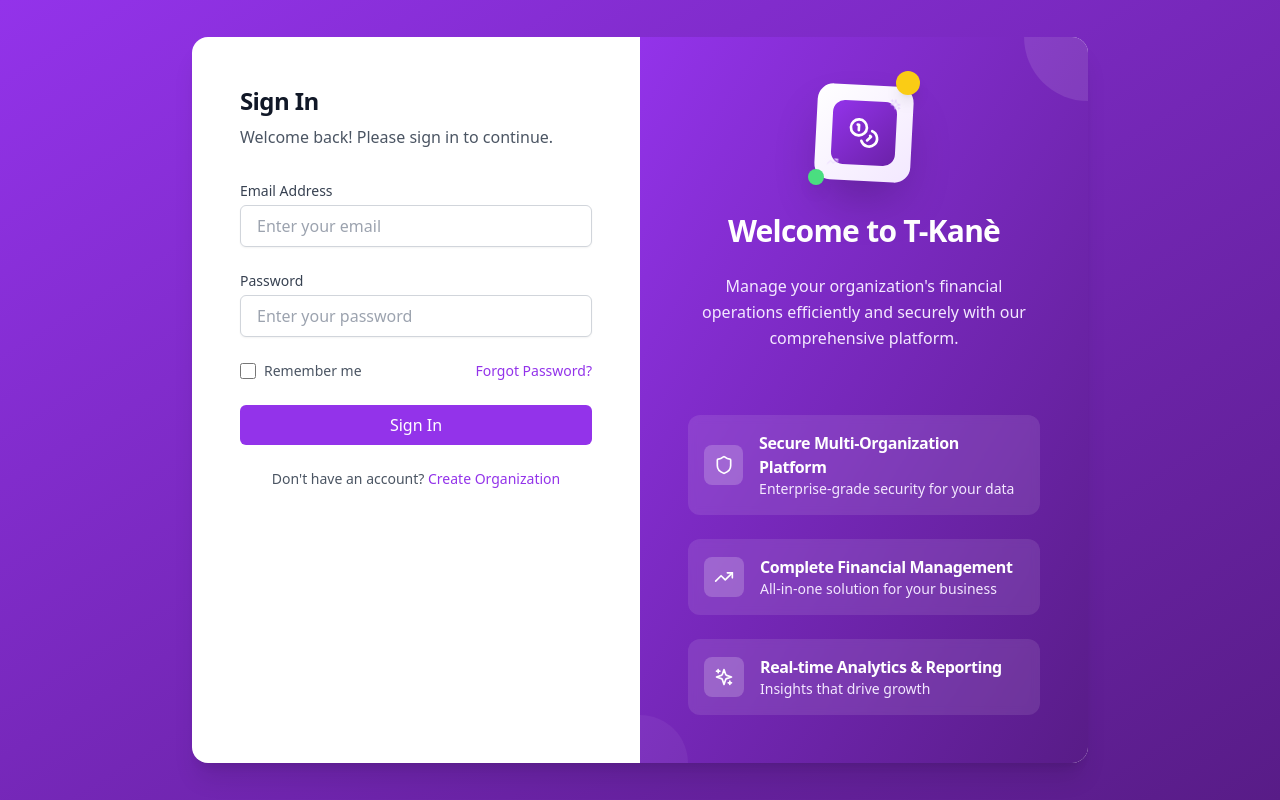
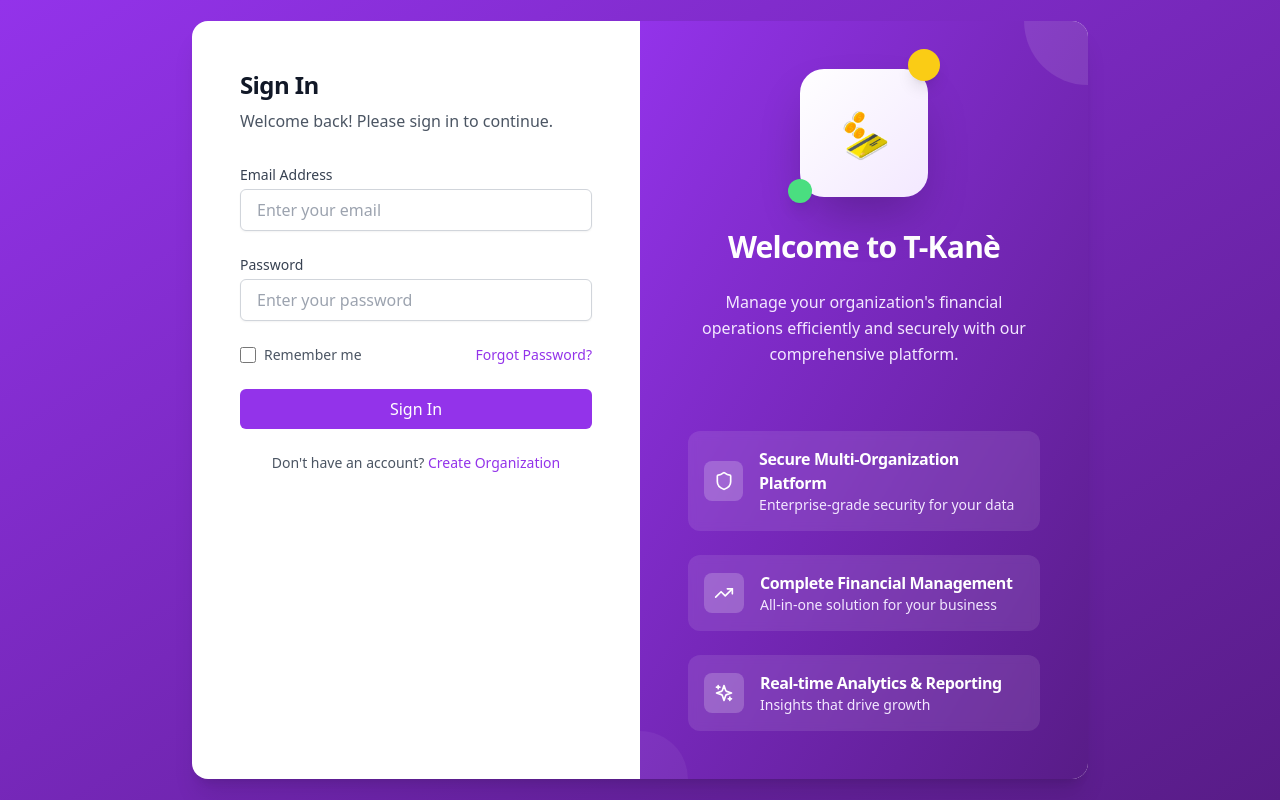
Before and after one commit to bvolvy/t-kane, a React (Vite) app: page /signin/ in a window 1280 px wide. Built offline with nearby package versions, Linux system fonts and the light colour scheme.

Commit message:
Update login page to use cash.png logo

```diff
--- a/src/pages/auth/SignIn.tsx
+++ b/src/pages/auth/SignIn.tsx
@@ -172,23 +172,25 @@ const SignIn: React.FC = () => {
           <div className="absolute top-0 right-0 w-32 h-32 bg-white bg-opacity-10 rounded-full -translate-y-16 translate-x-16"></div>
           <div className="absolute bottom-0 left-0 w-24 h-24 bg-white bg-opacity-5 rounded-full translate-y-12 -translate-x-12"></div>
 
-          {/* Beautiful Logo */}
+          {/* Beautiful Logo using cash.png */}
           <div className="flex items-center justify-center mb-8">
             <div className="relative">
               {/* Main logo container with gradient background */}
-              <div className="w-24 h-24 bg-gradient-to-br from-white to-purple-100 rounded-2xl shadow-2xl flex items-center justify-center transform rotate-3 hover:rotate-0 transition-transform duration-300">
-                {/* Inner circle with icons */}
-                <div className="relative w-16 h-16 bg-gradient-to-br from-purple-600 to-purple-800 rounded-xl flex items-center justify-center">
-                  <Coins className="w-8 h-8 text-white" />
-                  {/* Floating sparkles */}
-                  <Sparkles className="w-3 h-3 text-purple-200 absolute -top-1 -right-1 animate-pulse" />
-                  <TrendingUp className="w-3 h-3 text-purple-200 absolute -bottom-1 -left-1 animate-pulse delay-300" />
-                </div>
+              <div className="w-32 h-32 bg-gradient-to-br from-white to-purple-100 rounded-3xl shadow-2xl flex items-center justify-center transform hover:scale-105 transition-transform duration-300">
+                {/* Cash image */}
+                <img
+                  src="/cash.png"
+                  alt="T-Kanè Logo"
+                  className="w-20 h-20 object-contain"
+                />
+                {/* Floating sparkles */}
+                <Sparkles className="w-4 h-4 text-purple-200 absolute -top-2 -right-2 animate-pulse" />
+                <TrendingUp className="w-4 h-4 text-purple-200 absolute -bottom-2 -left-2 animate-pulse delay-300" />
               </div>
 
               {/* Floating elements around logo */}
-              <div className="absolute -top-2 -right-2 w-6 h-6 bg-yellow-400 rounded-full shadow-lg animate-bounce delay-100"></div>
-              <div className="absolute -bottom-2 -left-2 w-4 h-4 bg-green-400 rounded-full shadow-lg animate-bounce delay-500"></div>
+              <div className="absolute -top-3 -right-3 w-8 h-8 bg-yellow-400 rounded-full shadow-lg animate-bounce delay-100"></div>
+              <div className="absolute -bottom-3 -left-3 w-6 h-6 bg-green-400 rounded-full shadow-lg animate-bounce delay-500"></div>
             </div>
           </div>
 
```
